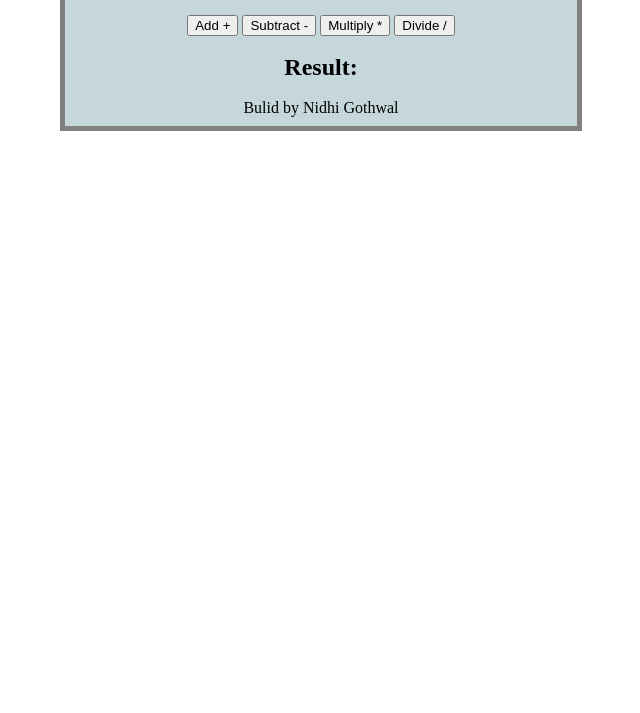
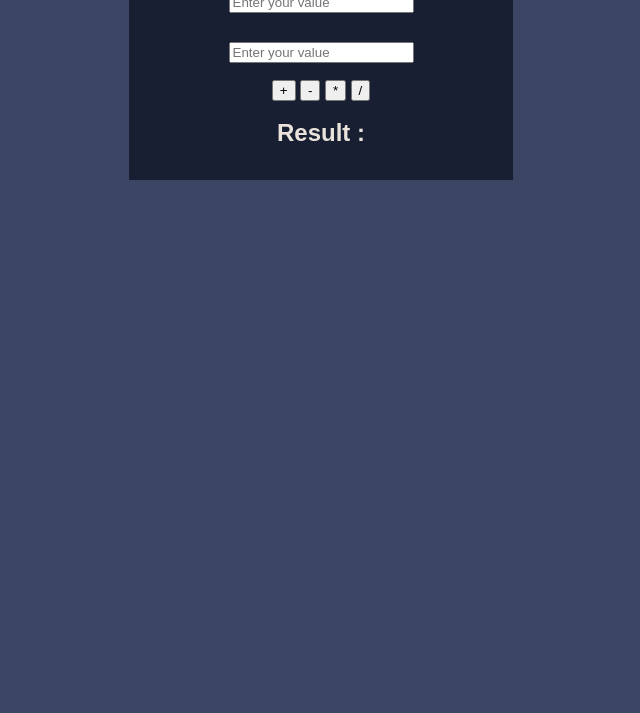
Before and after one commit to nidhigothwal/basic-calculator, a plain HTML site: page index.html in a window 1280 px wide. Shown: the part 87-800 px from the top of the page, without its empty margins (319-959 px from the left). Drawn offline with Linux system fonts and the light colour scheme.

Commit message:
calculator updates

```diff
--- a/index.html
+++ b/index.html
@@ -3,34 +3,34 @@
 <head>
     <meta charset="UTF-8">
     <meta name="viewport" content="width=device-width, initial-scale=1.0">
-    <title>Basic Calculator by Nidhi</title>
+    <title>Document</title>
     <link rel="stylesheet" href="style.css"/>
 </head>
 <body>
 
     <h1 class="content">Basic Calculator</h1>
-    <div class="container">
-<form>
+
+
+
     <div class="center_box">
-<input  type="number" placeholder="Enter your value" class="number1">
-<input type="number" placeholder="Enter your value" class="number2">
-</div>
-</form>
-<br/>
-<div class="center_box">
-<button onclick="add()">Add +</button>
-<button onclick="sub()">Subtract -</button>
-<button onclick="multiply()">Multiply *</button>
-<button onclick="divide()">Divide /</button>
+<from>
+    <div class="input_center">
+    <input type="number" placeholder="Enter your value " class="number1">
+    <br/></div>
+    <div class="input_center">
+    <input type="number" placeholder="Enter your value " class="number2">
+    </div>
+</from>
+<div class="content">
+<button onclick="add()">+</button>
+<button onclick="sub()">-</button>
+<button onclick="multi()">*</button>
+<button onclick="divide()">/</button>
 </div>
 <br/>
-<div class="center_box">
-<h2>Result:<span id ="result"></span></h2>
-<br/>
-<div>Bulid by Nidhi Gothwal </div>
+<h2 class="content">Result :<span id="result"></span></h2>
+
 </div>
-
-    </div>
     <script src="script.js"></script>
 
 
--- a/script.js
+++ b/script.js
@@ -1,37 +1,35 @@
-
-console.log('js is working')
-
+console.log('js is working');
 
 function add() {
-    console.log('Add function')
+    console.log('add function')
 
     let num1 = parseFloat(document.querySelector('.number1').value)
     let num2 = parseFloat(document.querySelector('.number2').value)
     let result = num1 + num2
-    document.querySelector('#result').innerText = result
+    document.querySelector('#result') .innerText = result
 }
 
 function sub() {
-    console.log('Subtract function')
+    console.log('sub function')
 
     let num1 = parseFloat(document.querySelector('.number1').value)
     let num2 = parseFloat(document.querySelector('.number2').value)
     let result = num1 - num2
-    document.querySelector('#result').innerText = result
+    document.querySelector('#result') .innerText = result
 }
-function multiply() {
-    console.log('Multiply function')
+function multi() {
+    console.log('multi function')
 
     let num1 = parseFloat(document.querySelector('.number1').value)
     let num2 = parseFloat(document.querySelector('.number2').value)
     let result = num1 * num2
-    document.querySelector('#result').innerText = result
+    document.querySelector('#result') .innerText = result
 }
 function divide() {
-    console.log('Divide function')
+    console.log('divide function')
 
     let num1 = parseFloat(document.querySelector('.number1').value)
     let num2 = parseFloat(document.querySelector('.number2').value)
     let result = num1 / num2
-    document.querySelector('#result').innerText = result
+    document.querySelector('#result') .innerText = result
 }
--- a/style.css
+++ b/style.css
@@ -1,20 +1,28 @@
 * {
     margin: 0;
 }
- .content{
-    text-align: center;
-    font-size: 50px;
-    color: darkcyan;
- }
-.container {
-    width: 40%;
-    height: 150px;
-    margin: 0 auto;
-    border: 5px solid gray;
-    background-color: rgb(197, 215, 219);
+
+body {
+    color: white;
+    background-color: #3b4664;
+    font-family: sans-serif;
 }
 
-.center_box{
+.content {
     text-align: center;
+    color: #eae3db;
+}
 
+.center_box {
+    width: 30%;
+    height: 200px;
+    margin: 0 auto;
+    margin-top: 30px;
+    background-color: #181f32;
 }
+.input_center{
+        width: 100%;
+        text-align: center;
+        height: 50px;
+        font-size: 30px;
+}
```
